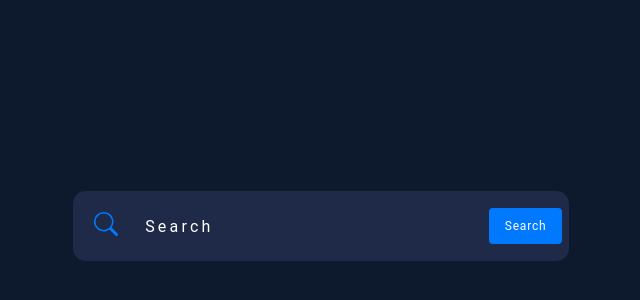
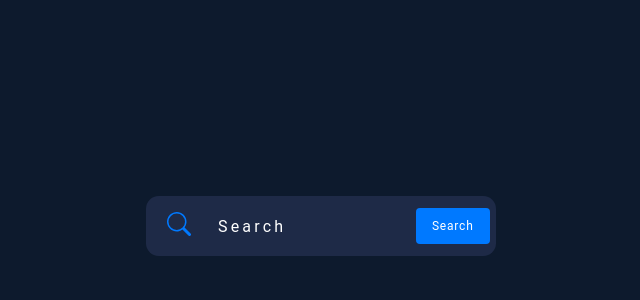
Before and after one commit to ilemuelfigueira/dev-finder, a React (Create React App) app: page / in a window 1280 px wide. Shown: the part 174-474 px from the top of the page, without its empty margins (319-959 px from the left). Built offline with nearby package versions, Linux system fonts and the light colour scheme.

Commit message:
feat: user auto complete
with a target blank on click for a while

```diff
--- /dev/null
+++ b/src/components/Combobox/index.hook.tsx
@@ -0,0 +1,56 @@
+import { useState } from "react";
+
+import { useFormik } from "formik";
+import * as querystring from "querystring";
+import * as yup from "yup";
+
+import { searchGitUsers } from "services/api";
+
+import { GitUser } from "./index.types";
+
+export function useCombobox() {
+  const [isOpen, setIsOpen] = useState(false);
+  const [options, setOptions] = useState<GitUser[]>([]);
+
+  const validationSchema = yup.object().shape({
+    q: yup.string().required("Search is required"),
+    per_page: yup.number().required("Per page is required"),
+  });
+
+  const formik = useFormik({
+    initialValues: {
+      q: "",
+      per_page: 10,
+    },
+    validationSchema,
+    onSubmit: search,
+  });
+
+  async function search(values: { q: string; per_page: number }) {
+    const gitUsers = await searchGitUsers(querystring.stringify(values));
+
+    if (!gitUsers) throw new Error("Nenhum usuário encontrado");
+    if (!gitUsers.items) throw new Error("Nenhum usuário encontrado");
+    if (!gitUsers.items.length) throw new Error("Nenhum usuário encontrado");
+
+    setOptions(gitUsers.items);
+    setIsOpen(true);
+  }
+
+  function handleClose() {
+    setIsOpen(false);
+  }
+
+  function onClickUser(url: string) {
+    window.open(url, "_blank");
+  }
+
+  return {
+    isOpen,
+    formik,
+    handleClose,
+    onClickUser,
+    options,
+    search,
+  };
+}
--- a/src/components/Combobox/index.styles.scss
+++ b/src/components/Combobox/index.styles.scss
@@ -1,17 +1,32 @@
-#combobox{
+#container {
+    position: relative;
+
+    width: 350px;
+    height: 60px;
+}
+
+#search-container{
+    position: absolute;
+
+    top: 0;
+    left: 0;
+    width: 100%;
+    height: 100%;
+
     display: flex;
-    justify-content: space-between;
+    justify-content: flex-start;
     align-items: center;
 
     padding: 0 .4rem 0 0;
 
-    border-radius: .8rem;
+    border-radius: var(--br);
 
     background-color: var(--background-content);
 
     input {
-        min-width: 350px;
         outline: none;
+
+        width: 100%;
 
         padding: .2rem .4rem;
 
@@ -40,3 +55,55 @@
     }
 
 }
+
+#options {
+    &.hide {
+        display: none;
+    }
+
+    position: absolute;
+
+    top: 80px;
+    width: 100%;
+
+    max-height: 200px;
+
+    overflow-y: auto;
+
+    display: flex;
+    flex-direction: column;
+    justify-content: flex-start;
+    align-items: flex-start;
+
+    background: var(--background-content);
+    color: var(--text-primary);
+
+    border-radius: var(--br);
+
+    .option {
+        cursor: pointer;
+
+        width: 100%;
+
+        display: flex;
+        justify-content: flex-start;
+        align-items: center;
+
+        gap: .5rem;
+        padding: .5rem 1rem;
+
+        user-select: none;
+
+        img {
+            width: 3rem;
+            aspect-ratio: 1/1;
+
+            border-radius: var(--br-circle);
+        }
+
+        &:hover {
+            background: var(--background);
+            color: var(--text-secondary);
+        }
+    }
+}
--- a/src/components/Combobox/index.tsx
+++ b/src/components/Combobox/index.tsx
@@ -1,15 +1,49 @@
 import { BsSearch } from "react-icons/bs";
+
+import clsx from "clsx";
+
+import { useCombobox } from "./index.hook";
 
 import "./index.styles.scss";
 
 export function Combobox() {
+  const { formik, handleClose, isOpen, onClickUser, options } = useCombobox();
+
   return (
-    <div id="combobox">
-      <div className="icon-container">
-        <BsSearch className="icon" />
+    <div id="container">
+      <div id="search-container">
+        <div className="icon-container">
+          <BsSearch className="icon" />
+        </div>
+        <input
+          type="text"
+          name="q"
+          onKeyPress={(e) => {
+            if (e.key === "Enter") formik.handleSubmit();
+          }}
+          onChange={formik.handleChange}
+          placeholder="Search"
+          value={formik.values.q}
+        />
+        <button className="global-button" onClick={() => formik.handleSubmit()}>
+          Search
+        </button>
       </div>
-      <input type="text" placeholder="Search" />
-      <button className="global-button">Search</button>
+      <div
+        id="options"
+        className={clsx({
+          hide: !isOpen,
+        })}
+        tabIndex={1} // makes div to be able to receive focus
+        onBlur={() => handleClose()}
+      >
+        {options.map((option) => (
+          <div className="option" key={option.login} onClick={() => onClickUser(option.html_url)}>
+            <img src={option.avatar_url} alt="user-image" srcSet="" />
+            <span className="user-name">{option.login}</span>
+          </div>
+        ))}
+      </div>
     </div>
   );
 }
--- a/src/services/api.ts
+++ b/src/services/api.ts
@@ -1,4 +1,4 @@
-import axios from "axios";
+import axios, { AxiosRequestConfig } from "axios";
 
 export async function autentication(username: string, password: string) {
   const payload = {
@@ -9,3 +9,15 @@ export async function autentication(username: string, password: string) {
 
   return data;
 }
+
+export async function searchGitUsers(query: string) {
+  const options: AxiosRequestConfig = {
+    method: "GET",
+    url: `https://api.github.com/search/users?${query}`,
+    // url: `https://api.github.com/search/users?q=${search}&per_page=${limit}`,
+  };
+
+  const { data } = await axios(options);
+
+  return data;
+}
--- a/src/styles/global.scss
+++ b/src/styles/global.scss
@@ -6,6 +6,26 @@
   box-sizing: border-box;
 
   letter-spacing: 0.05rem;
+}
+
+/* width */
+::-webkit-scrollbar {
+  width: .4rem;
+}
+
+/* Track */
+::-webkit-scrollbar-track {
+  background: transparent;
+}
+
+/* Handle */
+::-webkit-scrollbar-thumb {
+  background: var(--btn);
+}
+
+/* Handle on hover */
+::-webkit-scrollbar-thumb:hover {
+  background: var(--btn-hover);
 }
 
 body {
@@ -33,6 +53,8 @@ $font-size-xl:                $font-size-base * 1.35;
   --lm-icon-bg: brightness(100%);
   --btn: #0079FF;
   --btn-hover: #60ABFF;
+  --br: 0.8rem;
+  --br-circle: 50%;
 }
 
 [data-theme='dark'] {
```
Also changed, not shown: package.json (+6 -1 lines), src/components/Combobox/index.types.ts (added, +21 -0 lines).
